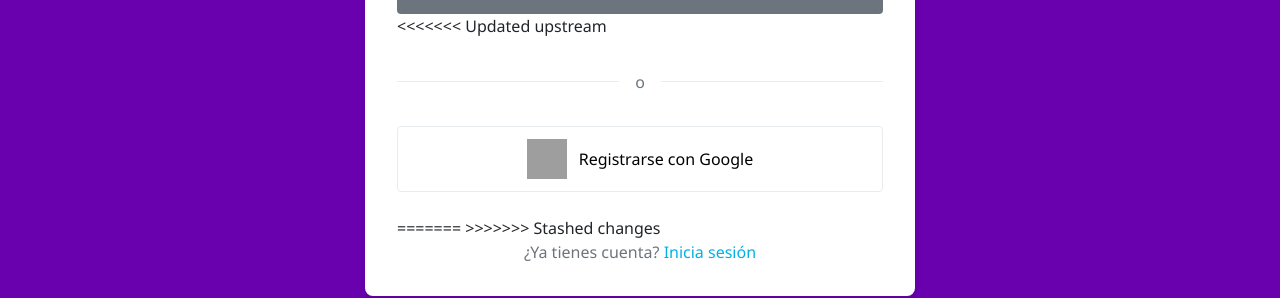
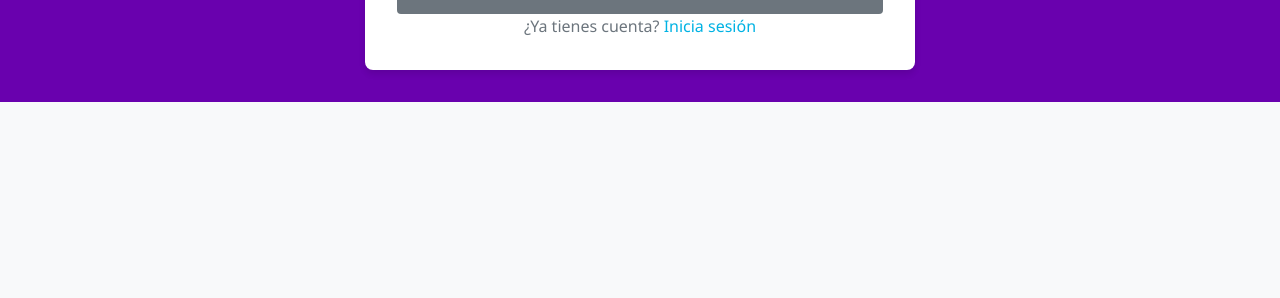
Before and after one commit to cheche482010/royal-system, a Vue app in the folder web/: page /register in a window 1280 px wide. Shown: the part 958-1256 px from the top of the page. After the commit the page ends 1060 px from the top, so only its background shows below. Built offline with nearby package versions, Linux system fonts and the light colour scheme; grey boxes are pictures that could not be loaded.

Commit message:
Cambios en register

```diff
--- a/web/src/views/Register/Register.vue
+++ b/web/src/views/Register/Register.vue
@@ -88,20 +88,6 @@
                 </button>
             </form>
 
-<<<<<<< Updated upstream
-            <div class="login-divider">
-                <span>o</span>
-            </div>
-
-            <div class="social-login">
-                <button class="social-button google">
-                    <img src="https://cdn-icons-png.flaticon.com/512/2504/2504739.png?height=20&width=20" alt="Google" />
-                    Registrarse con Google
-                </button>
-            </div>
-=======
->>>>>>> Stashed changes
-
             <div class="login-link">
                 ¿Ya tienes cuenta? <router-link to="/login">Inicia sesión</router-link>
             </div>
```
